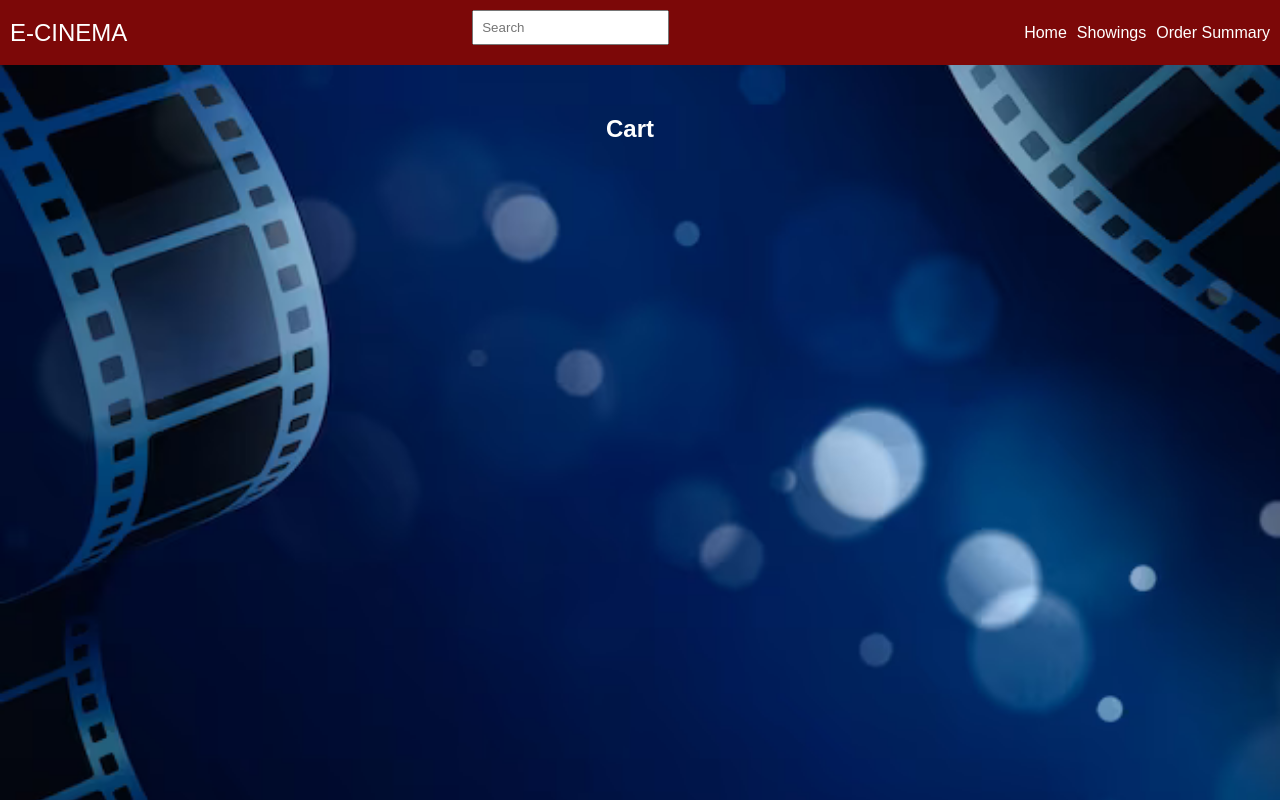
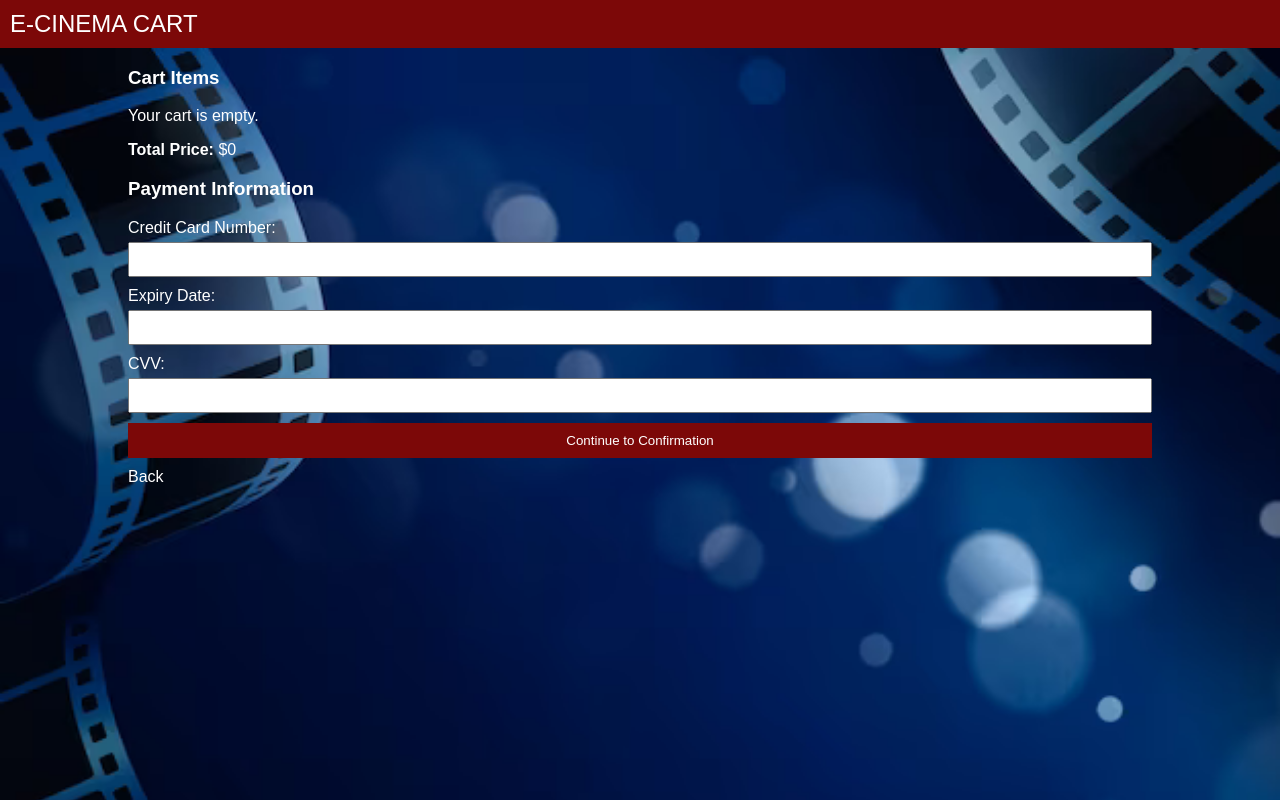
Before and after one commit to Brandipity/cinema-e-booking, a React (Create React App) app: page /cart in a window 1280 px wide. Built offline with nearby package versions, Linux system fonts and the light colour scheme.

Commit message:
Removed checkout and linked all cart and confirm pages

```diff
--- a/src/App.js
+++ b/src/App.js
@@ -11,7 +11,6 @@ import ManagePromotions from './ManagePromotions';
 import ManageMovies from './ManageMovies';
 import Cart from './Cart'
 import OrderSummary from './OrderSummary';
-import CheckOut from './CheckOut';
 import TicketBooking from "./TicketBooking";
 
 function App() {
@@ -31,7 +30,6 @@ function App() {
         <Route path="/managemovies" element={<ManageMovies />} />
         <Route path="/cart" element={<Cart />} />
         <Route path="/ordersummary" element={<OrderSummary />} />
-        <Route path="/checkout" element={<CheckOut />} />
         {/* Add more routes as needed */}
       </Routes>
     </Router>
--- a/src/Cart.js
+++ b/src/Cart.js
@@ -1,46 +1,49 @@
-import React from 'react';
+
+import React, { useState } from 'react';
+import { Link } from 'react-router-dom';
 import './Cart.css';
-import { Link } from 'react-router-dom';
 
-function Cart({ cartItems }) {
+//I wasn't able to get this working with cartItems from Cart.js, also the css is a w f u l rn
+function Cart({ onUpdateCartItem, onDeleteCartItem, onConfirmOrder }) {
+  const [creditCard, setCreditCard] = useState('');
+  const [expiryDate, setExpiryDate] = useState('');
+  const [cvv, setCvv] = useState('');
+  const totalPrice = 0; // Placeholder for total price
+  const handleUpdateCartItem = (index, updatedItem) => {
+    onUpdateCartItem(index, updatedItem);
+  };
+  const handleDeleteCartItem = (index) => {
+    onDeleteCartItem(index);
+  };
+  const handleConfirmOrder = () => {
+    onConfirmOrder({ creditCard, expiryDate, cvv });
+  };
   return (
-    <div className="App">
-      {/* Navbar */}
-      <nav className="navbar">
-        <div className="navbar-left">
-          <span>E-CINEMA</span>
+    <div>
+    <div className="navbar">
+    <div className="navbar-left">
+          <span>E-CINEMA CART</span>
         </div>
-        <div className="navbar-center">
-          <input type="text" placeholder="Search" />
-        </div>
-        <div className="navbar-right">
-          <a href="/guest">Home</a>
-          <a href="#">Showings</a>
-          <a href="/ordersummary">Order Summary</a>
-        </div>
-      </nav>
-      {/* Main content */}
-      <div className="main-content">
-        <h2>Cart</h2>
-        {/* Someone PLEASE fix this css */}
-        {cartItems && cartItems.length === 0 ? (
-          <p>Your cart is empty.</p>
-        ) : (
-          <ul>
-            {cartItems && cartItems.map((item, index) => (
-              <li key={index}>
-                <strong>Movie:</strong> {item.movie}<br />
-                <strong>Show Time:</strong> {item.showTime}<br />
-                <strong>Seats:</strong> {item.seats.join(', ')}<br />
-                <strong>Ticket Number:</strong> {item.ticketNumber}<br />
-                <strong>Ticket Age:</strong> {item.ticketAge}
-              </li>
-            ))}
-          </ul>
-        )}
+      </div>
+      <div className="cart-items">
+        <h3>Cart Items</h3>
+        <p>Your cart is empty.</p>
+        <p><strong>Total Price:</strong> ${totalPrice}</p>
+      </div>
+      <div className="payment-form">
+        <h3>Payment Information</h3>
+        <form onSubmit={handleConfirmOrder}>
+          <label htmlFor="creditCard">Credit Card Number:</label>
+          <input type="text" id="creditCard" value={creditCard} onChange={(e) => setCreditCard(e.target.value)} required />
+          <label htmlFor="expiryDate">Expiry Date:</label>
+          <input type="text" id="expiryDate" value={expiryDate} onChange={(e) => setExpiryDate(e.target.value)} required />
+          <label htmlFor="cvv">CVV:</label>
+          <input type="text" id="cvv" value={cvv} onChange={(e) => setCvv(e.target.value)} required />
+          <button type="submit"><a href="/ordersummary">Continue to Confirmation</a></button>
+        </form>
+      <Link to="/guest">Back</Link>
       </div>
     </div>
   );
 }
-
 export default Cart;
--- a/src/CheckOut.css
+++ /dev/null
@@ -1,66 +0,0 @@
-
-body {
-    margin: 0;
-    font-family: 'Arial', sans-serif;
-  }
-
-  .App {
-    display: flex;
-    flex-direction: column;
-    height: 100vh;
-  }
-
-  .navbar {
-    background-color: #7c0808;
-    color: white;
-    padding: 10px;
-    display: flex;
-    justify-content: space-between;
-    align-items: center;
-  }
-
-  .navbar-left,
-  .navbar-center,
-  .navbar-right {
-    display: flex;
-    align-items: center;
-  }
-
-  .navbar-left span {
-    font-size: 1.5em;
-  }
-
-  .navbar-center input {
-    padding: 8px;
-  }
-
-  .navbar-right a,
-  .navbar-right button {
-    color: white;
-    margin-left: 10px;
-    text-decoration: none;
-    cursor: pointer;
-  }
-
-  .navbar-right button {
-    background-color: #333;
-    border: none;
-    padding: 8px 15px;
-  }
-
-  .main-content {
-    color: white;
-    padding: 30px;
-    margin-bottom: 70%;
-  }
-
-  .order {
-    margin-right: 80;
-    color: white;
-  }
-
-  .cart-items, .payment-form {
-    color: white;
-    margin-left: 10%;
-    margin-right: 10%;
-  }
--- a/src/CheckOut.js
+++ /dev/null
@@ -1,37 +0,0 @@
-import React from 'react';
-import './CheckOut.css';
-import { Link } from 'react-router-dom';
-
-function CheckOut() {
-  const handleConfirm = () => {
-    // console.log for confirming the checkout
-    console.log("Checkout confirmed!");
-  };
-
-  const handleCancel = () => {
-    // console.log for canceling the checkout
-    console.log("Checkout canceled!");
-  };
-
-  return (
-    <><div className="navbar">
-          <h2>Checkout</h2>
-          <div className="navbar-right">
-          <a href="/registereduser">Home</a>
-          <a href="/registereduser">Showings</a>
-          <a href="/cart">Cart</a>
-          </div>
-      </div><div className="App">
-              <form>
-                  {/* add checkout form fields here */}
-              </form>
-
-              <div className="main-content">
-                  <button onClick={handleConfirm}>Confirm</button>
-                  <button onClick={handleCancel}><Link to="/ordersummary">Cancel</Link></button>
-              </div>
-          </div></>
-  );
-}
-
-export default CheckOut;
--- a/src/OrderConfirmation.js
+++ b/src/OrderConfirmation.js
@@ -13,7 +13,7 @@ function OrderConfirmation() {
       {/* Navbar */}
       <nav className="navbar">
         <div className="navbar-left">
-          <span>E-CINEMA</span>
+          <span>E-CINEMA CONFIRMATION</span>
         </div>
       </nav>
 
--- a/src/OrderSummary.js
+++ b/src/OrderSummary.js
@@ -25,7 +25,9 @@ function OrderSummary({ onUpdateCartItem, onDeleteCartItem, onConfirmOrder }) {
   return (
     <div>
     <div className="navbar">
-      <h2>Order Summary</h2>
+    <div className="navbar-left">
+          <span>E-CINEMA SUMMARY</span>
+        </div>
       </div>
       <div className="cart-items">
         <h3>Cart Items</h3>
@@ -34,17 +36,8 @@ function OrderSummary({ onUpdateCartItem, onDeleteCartItem, onConfirmOrder }) {
       </div>
       <div className="payment-form">
         <h3>Payment Information</h3>
-        <form onSubmit={handleConfirmOrder}>
-          <label htmlFor="creditCard">Credit Card Number:</label>
-          <input type="text" id="creditCard" value={creditCard} onChange={(e) => setCreditCard(e.target.value)} required />
-
-          <label htmlFor="expiryDate">Expiry Date:</label>
-          <input type="text" id="expiryDate" value={expiryDate} onChange={(e) => setExpiryDate(e.target.value)} required />
-
-          <label htmlFor="cvv">CVV:</label>
-          <input type="text" id="cvv" value={cvv} onChange={(e) => setCvv(e.target.value)} required />
-
-          <button type="submit"><a href="/checkout">Continue to Checkout</a></button>
+        <form >
+          <button type="submit"><a href="/orderconfirmation">Confirm</a></button>
         </form>
       <Link to="/cart">Back to Cart</Link>
       </div>
```
